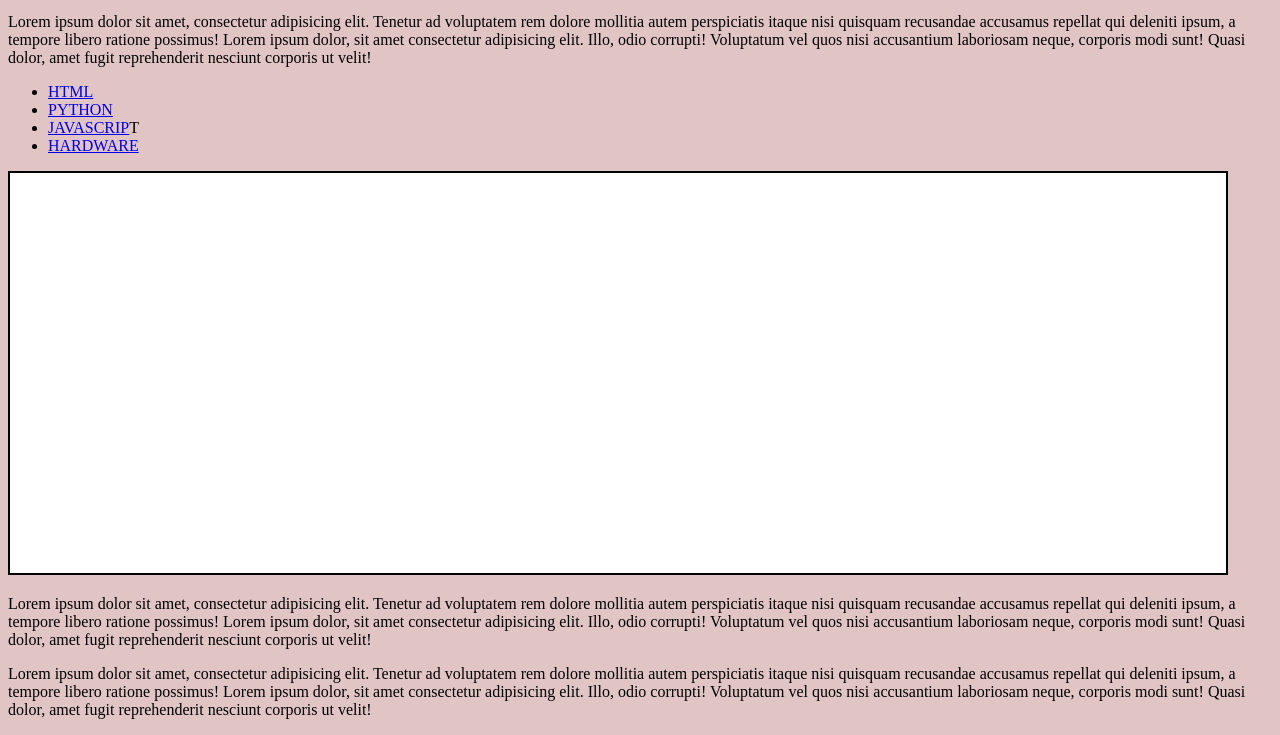
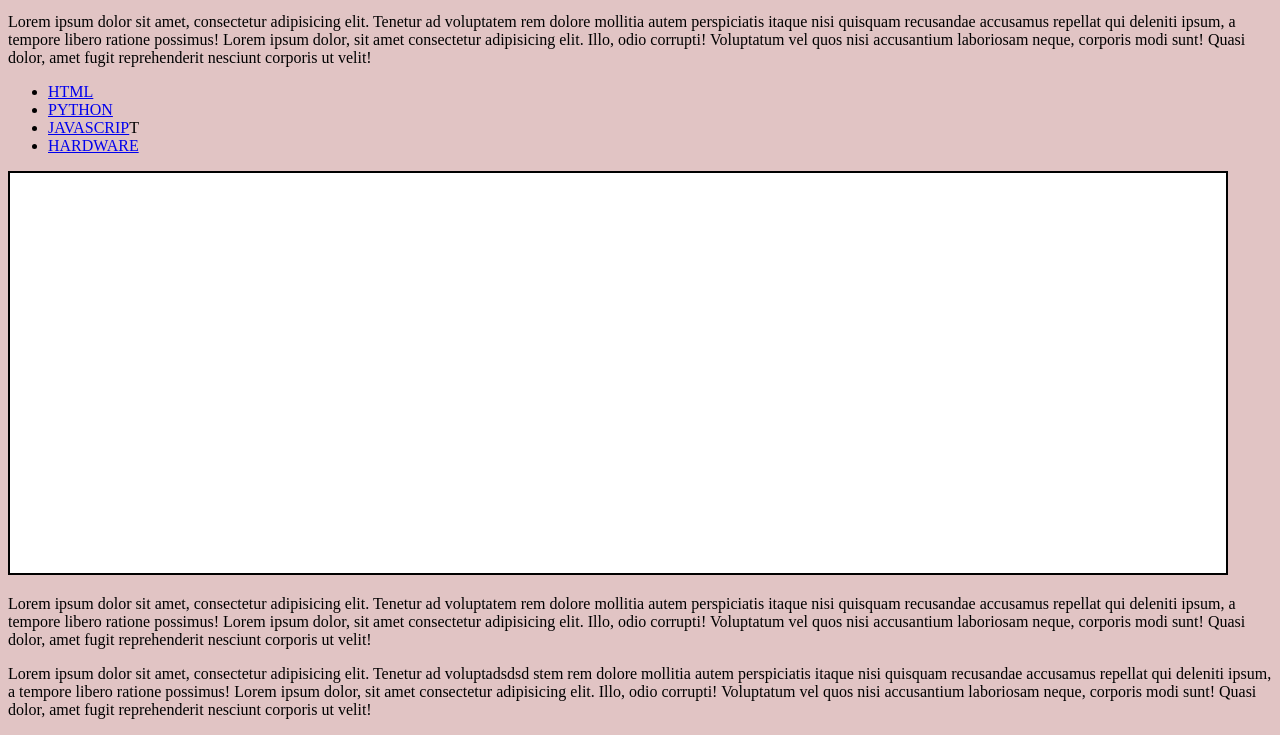
Before and after one commit to LuizHenriquw/HTML---CSS, a plain HTML site: page Exercicios/Capitulo 22/iframe02.html in a window 1280 px wide. Shown: the part 137-872 px from the top of the page. Drawn offline with Linux system fonts and the light colour scheme.

Commit message:
Update iframe02.html

```diff
--- a/Exercicios/Capitulo 22/iframe02.html
+++ b/Exercicios/Capitulo 22/iframe02.html
@@ -41,7 +41,7 @@
     <iframe name="tela" src="" sandbox="sandbox" referrerpolicy="no-referree"></iframe>
 
     <p>Lorem ipsum dolor sit amet, consectetur adipisicing elit. Tenetur ad voluptatem rem dolore mollitia autem perspiciatis itaque nisi quisquam recusandae accusamus repellat qui deleniti ipsum, a tempore libero ratione possimus! Lorem ipsum dolor, sit amet consectetur adipisicing elit. Illo, odio corrupti! Voluptatum vel quos nisi accusantium laboriosam neque, corporis modi sunt! Quasi dolor, amet fugit reprehenderit nesciunt corporis ut velit!</p>
-    <p>Lorem ipsum dolor sit amet, consectetur adipisicing elit. Tenetur ad voluptatem rem dolore mollitia autem perspiciatis itaque nisi quisquam recusandae accusamus repellat qui deleniti ipsum, a tempore libero ratione possimus! Lorem ipsum dolor, sit amet consectetur adipisicing elit. Illo, odio corrupti! Voluptatum vel quos nisi accusantium laboriosam neque, corporis modi sunt! Quasi dolor, amet fugit reprehenderit nesciunt corporis ut velit!</p>
+    <p>Lorem ipsum dolor sit amet, consectetur adipisicing elit. Tenetur ad voluptadsdsd stem rem dolore mollitia autem perspiciatis itaque nisi quisquam recusandae accusamus repellat qui deleniti ipsum, a tempore libero ratione possimus! Lorem ipsum dolor, sit amet consectetur adipisicing elit. Illo, odio corrupti! Voluptatum vel quos nisi accusantium laboriosam neque, corporis modi sunt! Quasi dolor, amet fugit reprehenderit nesciunt corporis ut velit!</p>
 
 
 
```
